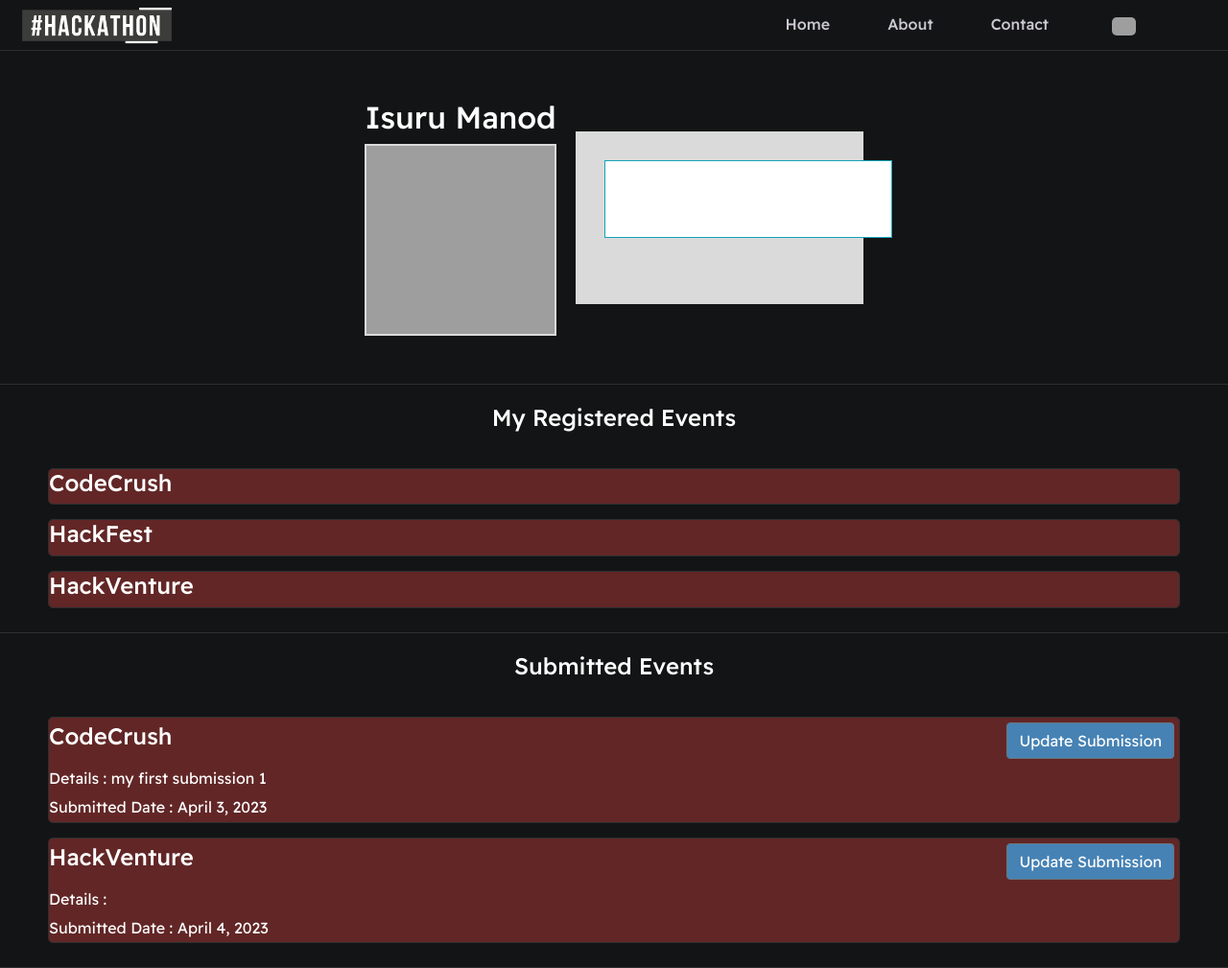
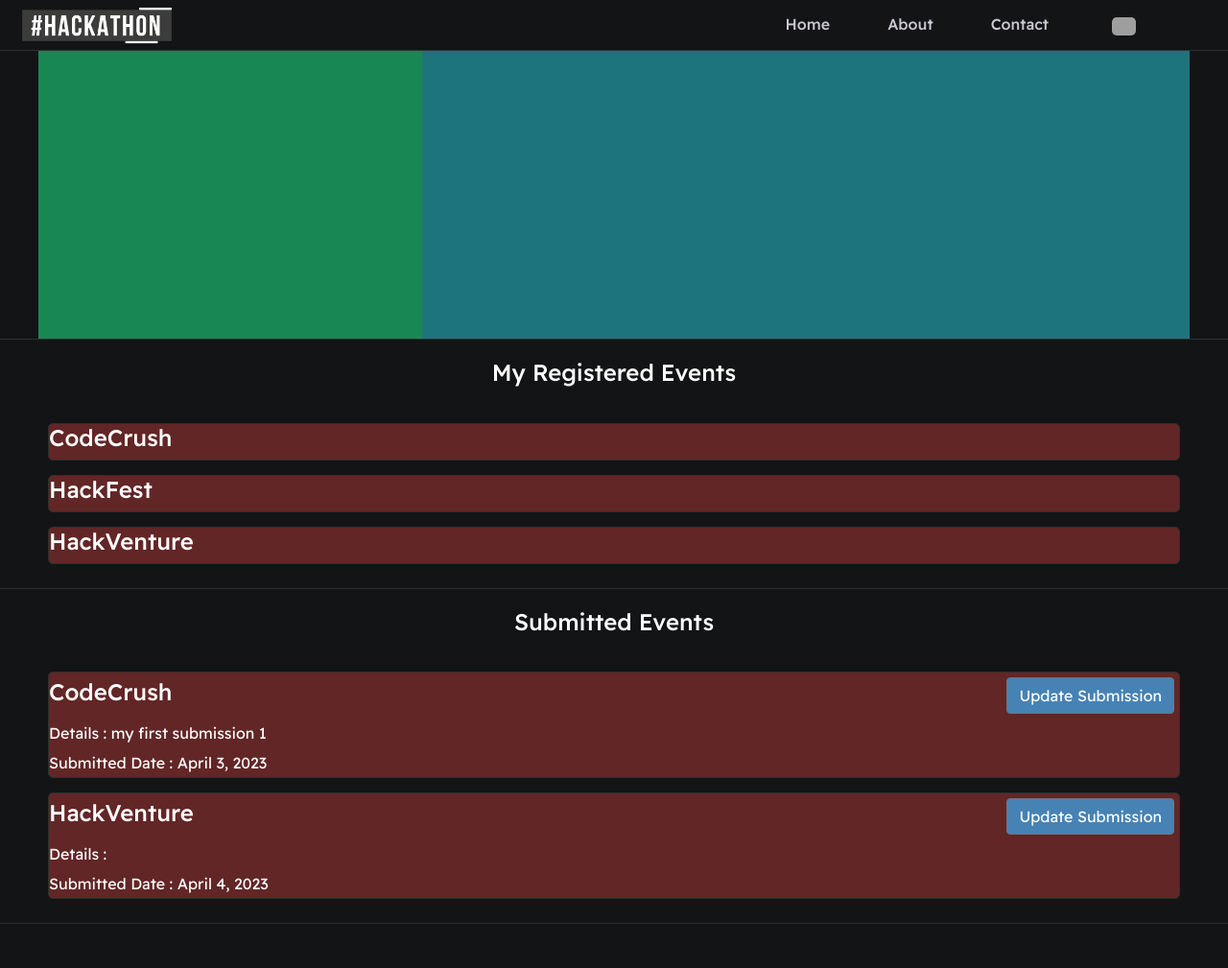
Before and after one commit to isurumanoddev/Hackthon_Registration_Webapp, a Django app: page /user_profile/1 in a window 1280 px wide. Shown: the whole page at 96% size. After the commit the page ends 963 px from the top, so only its background shows below. Run offline with Django 4.2, Linux system fonts and the light colour scheme; a user stored in the database is signed in; data comes from the database, SQL or seed files in the repository; grey boxes are pictures that could not be loaded.

```diff
--- a/static/styles/main.css
+++ b/static/styles/main.css
@@ -200,12 +200,6 @@ li {
 }
 
 
-.left-column {
-    grid-area: left-column;
-    padding-top: 50px;
-    padding-bottom: 50px;
-}
-
 #profile_pic {
     display: block;
     margin: 0 auto;
@@ -215,16 +209,27 @@ li {
     object-fit: cover;
     border: 2px solid var(--mainBorderColor-light);
 }
+.profile {
+    display: grid;
+    height: 300px;
+    grid-template-columns: 1fr 2fr;
+}
+.left-column {
 
-
-.right-column {
-    grid-area: right-column;
-    display: grid;
     align-content: center;
-
+    background: #198754;
     padding-top: 50px;
     padding-bottom: 50px;
 }
+
+.right-column {
+
+    align-content: center;
+    background: #1e747c;
+    padding-top: 50px;
+    padding-bottom: 50px;
+}
+
 
 
 #preview-shadow {
@@ -260,14 +265,17 @@ li {
     grid-template-columns: auto auto;
 
 }
+
 .event-page {
     padding: 10px;
 }
+
 .users {
     padding: 15px;
     border-color: var(--mainBorderColor-light);
 
 }
+
 .event {
     background: #622626;
     border: 1px solid var(--mainBorderColor);
@@ -325,7 +333,7 @@ li {
 
 .user-name {
     text-align: center;
-    padding: 5px ;
+    padding: 5px;
     font-size: 20px;
 
 }
@@ -352,8 +360,6 @@ li {
 }
 
 
-
-
 .thumbnail {
     display: block;
     width: 100%;
@@ -362,7 +368,6 @@ li {
     border-radius: 10px 10px 0 0;
 
 }
-
 
 
 #form {
@@ -389,7 +394,6 @@ li {
     margin-bottom: 50px;
 
 }
-
 
 
 #label {
--- a/templates/user_profile.html
+++ b/templates/user_profile.html
@@ -8,28 +8,17 @@
 
     <section class="s1">
         <div class="main-container">
-            <div class="intro-wrapper">
-                <div class="greeting-wrapper">
+            <div class="profile">
+                <div class="left-column">
+                    <div class="profile-picture">
 
-                    <div class="left-column">
-                        <h2> {{ request.user.name }} </h2>
-                        <img id="profile_pic"
-                             src="https://encrypted-tbn0.gstatic.com/images?q=tbn:ANd9GcRxE_Q-OIHewjpZPVHcDIRWXFMRjJaRqyp_1g&usqp=CAU">
                     </div>
+                </div>
+                <div class="right-column">
 
-                    <div class="right-column">
-                        <div id="preview-shadow">
-                            <div id="preview">
-                                <h3>What I Do</h3>
-                                <p>{{ user.bio }}</p>
-                            </div>
                 </div>
             </div>
 
-
-                </div>
-
-            </div>
         </div>
 
     </section>
```
Also changed, not shown: base/migrations/0004_alter_user_avatar.py (added), static/images/ananya.jpg (added), static/images/ananya_2AtTq8C.jpg (added), static/images/kim.jpeg (added), static/images/photo_2023-04-02_09-11-11.jpg (added), static/images/taylor_swift.png (added), static/images/taylor_swift_KoUwF4G.png (added). Lines whose indentation alone changed are shown as unchanged.
